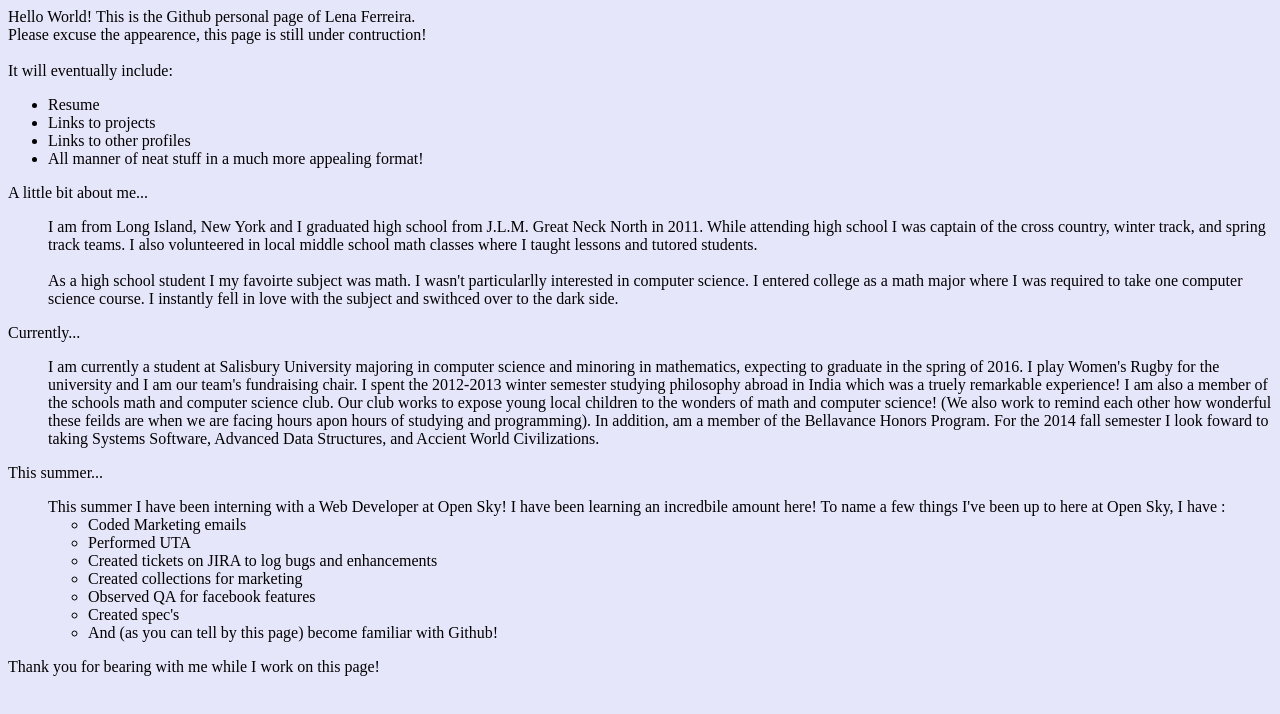
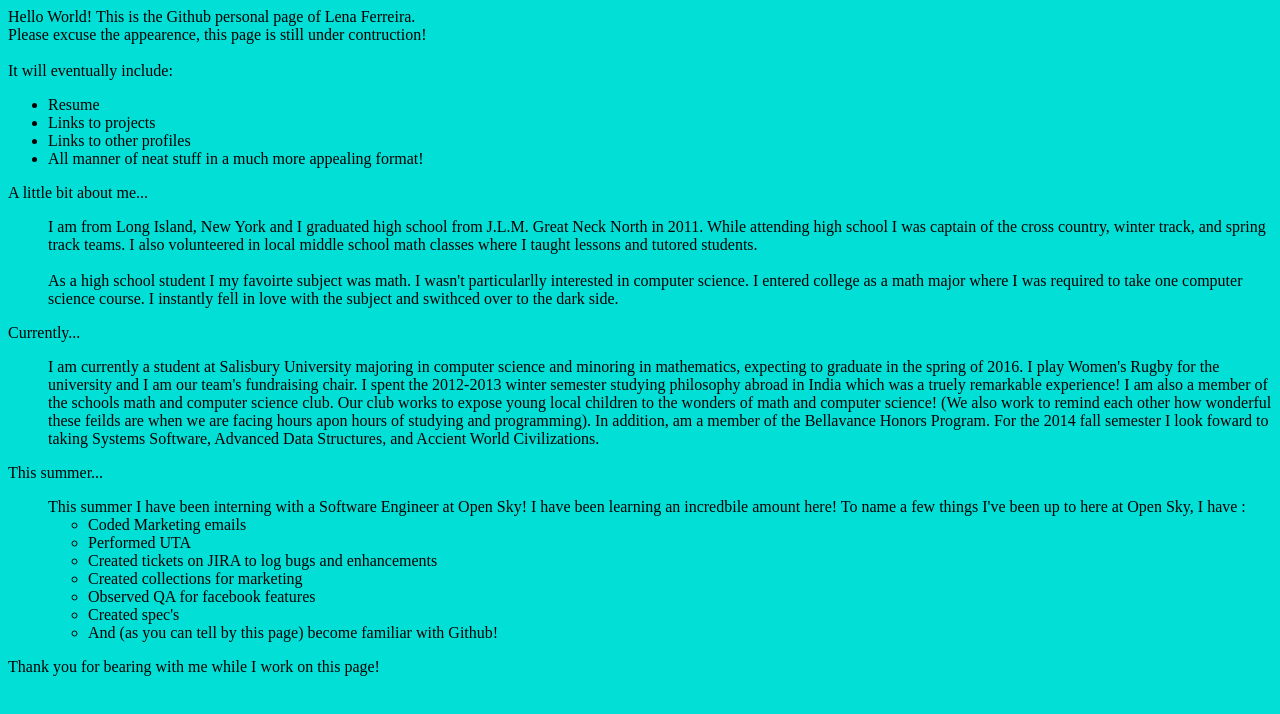
Before and after one commit to lferreira19/lferreira19.github.io, a plain HTML site: page index.html in a window 1280 px wide. Drawn offline with Linux system fonts and the light colour scheme.

Commit message:
Color Change

```diff
--- a/index.html
+++ b/index.html
@@ -1,4 +1,4 @@
-<body bgcolor="#E6E6FA">
+<body bgcolor="#01DFD7">
 Hello World!
 
 
@@ -42,7 +42,7 @@ A little bit about me...
 
 This summer...
 <ul>
-	This summer I have been interning with a Web Developer at Open Sky! I have been learning an incredbile amount here!
+	This summer I have been interning with a Software Engineer at Open Sky! I have been learning an incredbile amount here!
 	To name a few things I've been up to here at Open Sky, I have :
 	<ul>
 		<li>Coded Marketing emails</li>
```
